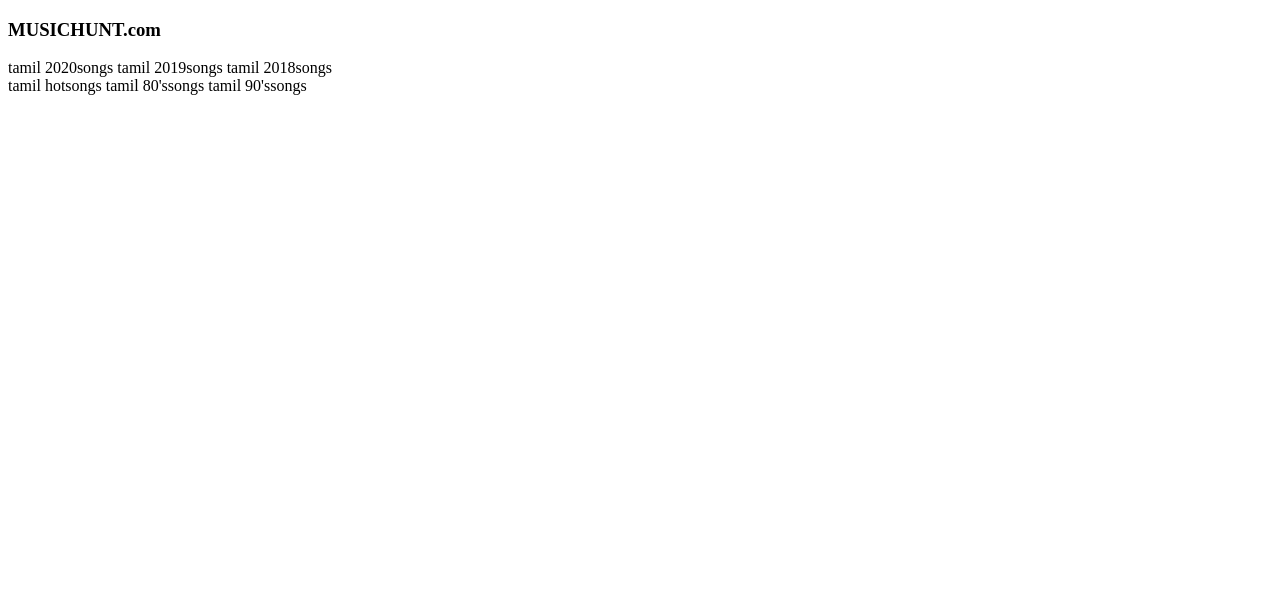
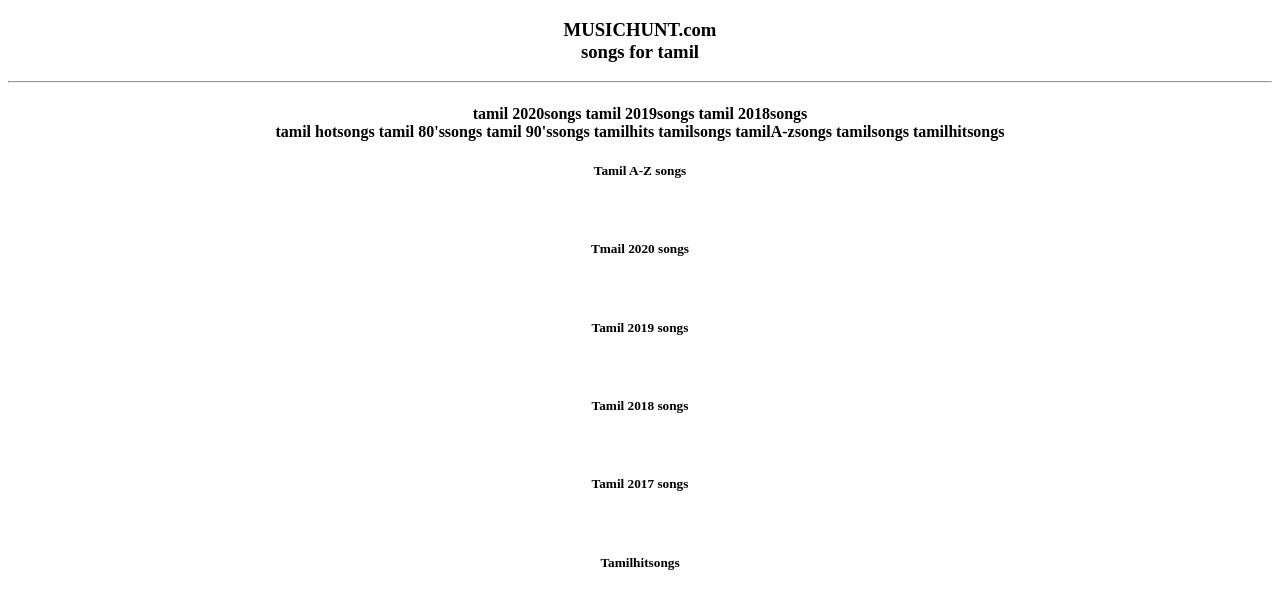
Before and after one commit to papu01-pv/MUSICHUNT, a plain HTML site: page index.html in a window 1280 px wide. Drawn offline with Linux system fonts and the light colour scheme.

Commit message:
Add files via upload

```diff
--- a/index.html
+++ b/index.html
@@ -1,11 +1,19 @@
 <!DOCTYPE html>
 <html>
 <head>
-	<title>class="text center"MUSICHUNT.com</title>
+	<title>MUSICHUNT.com</title>
 </head>
 <body>
-	<h3>MUSICHUNT.com</h3>
-		<p> tamil 2020songs tamil 2019songs tamil 2018songs <br>tamil hotsongs tamil 80'ssongs tamil 90'ssongs </p>
+	<h3><p><center>MUSICHUNT.com<br>songs for tamil</h3><hr>
+		<p><center><h4>tamil 2020songs tamil 2019songs tamil 2018songs <br>tamil hotsongs tamil 80'ssongs tamil 90'ssongs tamilhits tamilsongs tamilA-zsongs tamilsongs tamilhitsongs</h4></p>
+<body>
+<h5>Tamil A-Z songs</h5><br>
+<h5>Tmail 2020 songs</h5><br>
+<h5>Tamil 2019 songs</h5><br>
+<h5>Tamil 2018 songs</h5><br>
+<h5>Tamil 2017 songs</h5><br>
+<h5>Tamilhitsongs</h5><br>
+</body>
 
-</body>
-</html>
+
+ </html>
```
